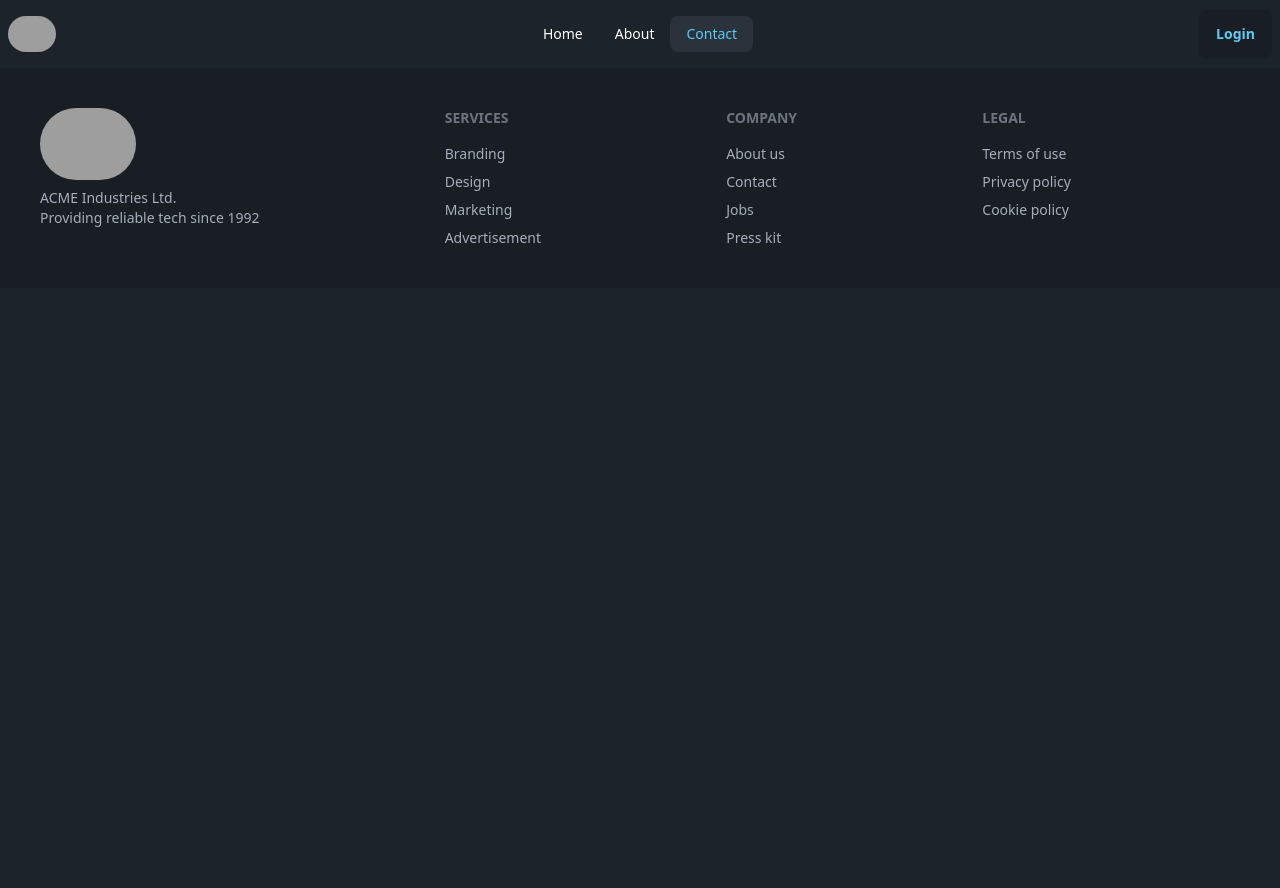
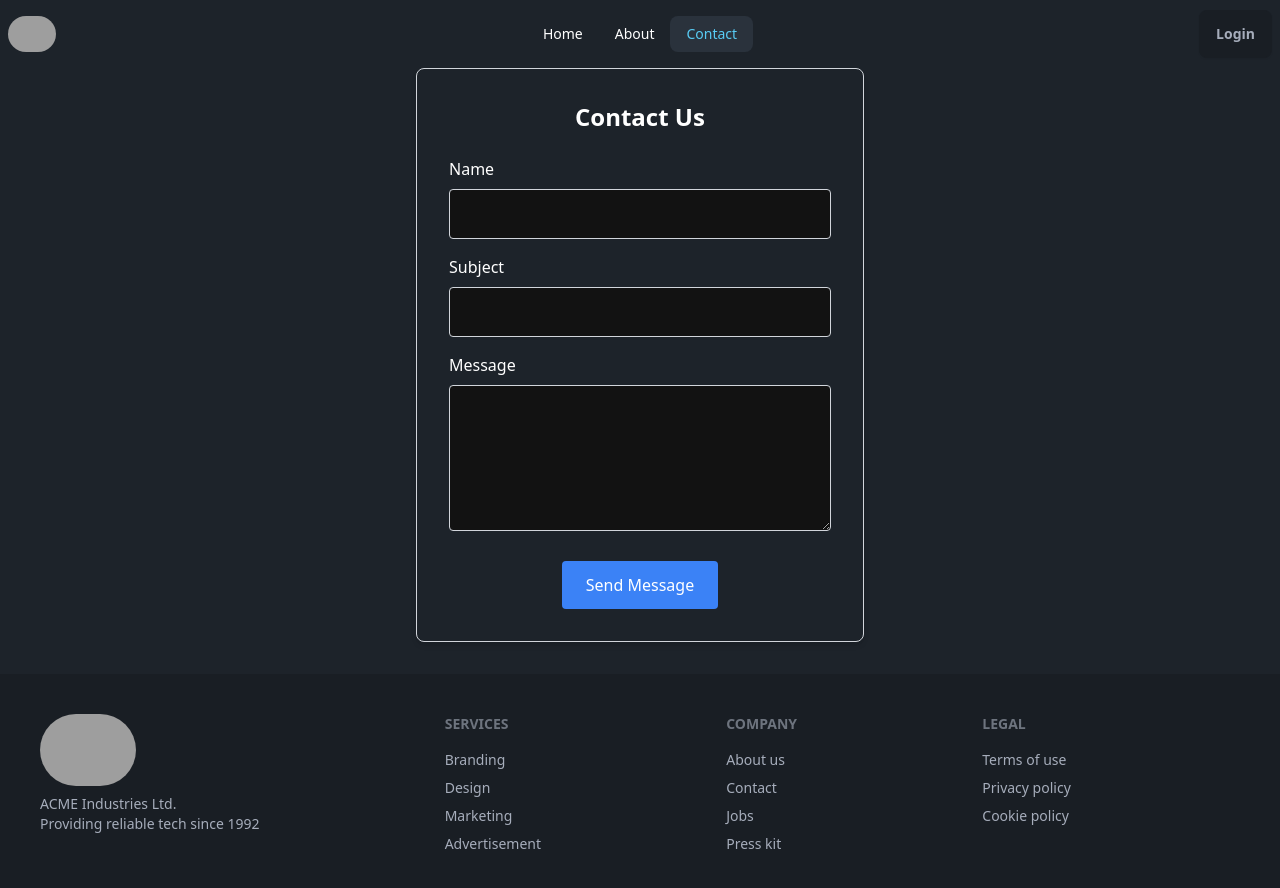
Before and after one commit to Reyad02/gadget-hunter, a React (Vite) app: page /contact in a window 1280 px wide. Shown: the top 888 px of the page. Before the commit the page ends 800 px from the top, so only its background shows below. Built offline with nearby package versions, Linux system fonts and the light colour scheme; no server answers; grey boxes are pictures that could not be loaded.

Commit message:
contact page done

```diff
--- a/package.json
+++ b/package.json
@@ -12,6 +12,7 @@
   "dependencies": {
     "axios": "^1.7.4",
     "emailjs": "^4.0.3",
+    "emailjs-com": "^3.2.0",
     "firebase": "^10.12.5",
     "localforage": "^1.10.0",
     "match-sorter": "^6.3.4",
--- a/src/Components/Navbar/Navbar.jsx
+++ b/src/Components/Navbar/Navbar.jsx
@@ -69,7 +69,7 @@ const Navbar = () => {
                     </ul>
                 </div>
                 <div className="navbar-end gap-8">
-                    {user ? <button className="btn text-[#58CCF5]" onClick={handleLogout}>Logout</button> : <Link to={"/login"} className="btn text-[#58CCF5]">Login</Link>}
+                    {user ? <button className="btn " onClick={handleLogout}>Logout</button> : <Link to={"/login"} className="btn ">Login</Link>}
                 </div>
             </div>
         </div>
--- a/src/Pages/Contact/Contact.jsx
+++ b/src/Pages/Contact/Contact.jsx
@@ -1,118 +1,86 @@
-// import { FaMapLocationDot } from "react-icons/fa6";
-// import { MdOutlineWifiCalling3 } from "react-icons/md";
-// import { MdOutlineMail } from "react-icons/md";
-// import { MapContainer, Marker, Popup, TileLayer, useMap } from 'react-leaflet'
-// import 'leaflet/dist/leaflet.css'; // Ensure you import the CSS
-// import { useRef } from 'react';
-// import emailjs from '@emailjs/browser';
-// import { Helmet } from "react-helmet-async";
-
-
-
-// const Contact = () => {
-//     const form = useRef();
-
-//     const sendEmail = (e) => {
-//         e.preventDefault();
-
-//         emailjs
-//             .sendForm(import.meta.env.VITE_SERVICE_ID, import.meta.env.VITE_TEMPLATE_ID, form.current, {
-//                 publicKey: import.meta.env.VITE_PUBLIC_KEY,
-//             })
-//             .then(
-//                 () => {
-//                     console.log('SUCCESS!');
-//                 },
-//                 (error) => {
-//                     console.log('FAILED...', error.text);
-//                 },
-//             );
-//     };
-//     return (
-//         <div>
-//             <Helmet>
-//                 <title>Ticket Pro - Contact</title>
-//             </Helmet>
-
-//             <div className="max-w-7xl mx-auto">
-//                 <div className="grid grid-cols-1 md:grid-cols-3 gap-10">
-//                     <div className="border rounded-md flex justify-between p-8 hover:border-green-700 hover:shadow-lg ">
-//                         <div className="text-4xl text-green-700 flex justify-center items-center">
-//                             <FaMapLocationDot></FaMapLocationDot>
-//                         </div>
-//                         <div className="space-y-2">
-//                             <h1 className="text-xl font-bold">Our Address</h1>
-//                             <p>Address : Bengla Road Suite Dhaka 1209</p>
-//                         </div>
-//                     </div>
-//                     <div className="border rounded-md flex justify-around p-8 hover:border-green-700 hover:shadow-lg ">
-//                         <div className="text-4xl text-green-700 flex justify-center items-center">
-//                             <MdOutlineWifiCalling3></MdOutlineWifiCalling3>
-//                         </div>
-//                         <div className="space-y-2">
-//                             <h1 className="text-xl font-bold">Call Us</h1>
-//                             <p>Address : +880 12354 81209</p>
-//                         </div>
-//                     </div>
-//                     <div className="border rounded-md flex justify-around p-8 hover:border-green-700 hover:shadow-lg ">
-//                         <div className="text-3xl text-green-700 flex justify-center items-center">
-//                             <MdOutlineMail></MdOutlineMail>
-//                         </div>
-//                         <div>
-//                             <h1 className="text-xl font-bold">Email Us</h1>
-//                             <p>example@gmail.com</p>
-//                         </div>
-//                     </div>
-//                 </div>
-
-//                 <div className="mt-10 flex justify-between">
-//                     <div className="flex-1">
-//                         <form ref={form} onSubmit={sendEmail}>
-//                             <div className="py-4 w-full flex items-center ">
-//                                 <label className="mr-2">Name</label>
-//                                 <input type="text" name="user_name" className="border w-[90%] p-1 rounded-sm shadow" />
-//                             </div>
-//                             <div className="py-4 w-full flex items-center ">
-//                                 <label className="mr-2">Email</label>
-//                                 <input type="email" name="user_email" className="border w-[90%] p-1 rounded-sm shadow" />
-//                             </div>
-//                             <div className="py-4 w-full flex items-center ">
-//                                 <label className="mr-2">Message</label>
-//                                 <textarea name="message" className="border w-[86%] rounded-sm shadow" />
-//                             </div>
-//                             <div className="flex justify-center">
-//                                 <input type="submit" value="Send" className="btn" />
-//                             </div>
-//                         </form>
-//                     </div>
-//                     <div className="flex-1">
-//                         <MapContainer center={[23.702973, 90.497445]} zoom={13} scrollWheelZoom={false} className="h-96 w-full">
-//                             <TileLayer
-//                                 attribution='&copy; <a href="https://www.openstreetmap.org/copyright">OpenStreetMap</a> contributors'
-//                                 url="https://{s}.tile.openstreetmap.org/{z}/{x}/{y}.png"
-//                             />
-//                             <Marker position={[23.702973, 90.497445]}>
-//                                 <Popup>
-//                                     A pretty CSS3 popup. <br /> Easily customizable.
-//                                 </Popup>
-//                             </Marker>
-//                         </MapContainer>
-//                     </div>
-//                 </div>
-//             </div>
-//         </div>
-//     );
-// };
-
-// export default Contact;
-import React from 'react';
+import { useState } from 'react';
+import emailjs from 'emailjs-com';
 
 const Contact = () => {
+    const [name, setName] = useState("");
+    const [subject, setSubject] = useState("");
+    const [message, setMessage] = useState("");
+
+    const [successMessage, setSuccessMessage] = useState('');
+    const [errorMessage, setErrorMessage] = useState('');
+
+    const handleSubmit = (e) => {
+        e.preventDefault();
+
+        emailjs.sendForm(import.meta.env.VITE_SERVICE_ID, import.meta.env.VITE_TEMPLATE_ID, e.target, import.meta.env.VITE_PUBLIC_KEY)
+            .then((result) => {
+                setSuccessMessage('Your message has been sent successfully!');
+                setErrorMessage('');
+                setName('');
+                setSubject('');
+                setMessage('');
+            }, (error) => {
+                setErrorMessage('There was an error sending your message. Please try again.');
+                setSuccessMessage('');
+            });
+    };
+
     return (
-        <div>
+        <div className="max-w-md mx-auto mb-8 p-8 border border-gray-300 rounded-lg shadow-md">
+            <h2 className="text-2xl font-bold mb-6 text-center text-white">Contact Us</h2>
 
+            <form onSubmit={handleSubmit}>
+                <div className="mb-4">
+                    <label htmlFor="name" className="block text-white font-medium mb-2">Name</label>
+                    <input
+                        type="text"
+                        id="name"
+                        name="name"
+                        value={name}
+                        onChange={(e) => setName(e.target.value)}
+                        required
+                        className="w-full p-3 border border-gray-300 rounded focus:outline-none focus:border-blue-500"
+                    />
+                </div>
+
+                <div className="mb-4">
+                    <label htmlFor="subject" className="block text-white font-medium mb-2">Subject</label>
+                    <input
+                        type="text"
+                        id="subject"
+                        name="subject"
+                        value={subject}
+                        onChange={(e) => setSubject(e.target.value)}
+                        required
+                        className="w-full p-3 border border-gray-300 rounded focus:outline-none focus:border-blue-500"
+                    />
+                </div>
+
+                <div className="mb-6">
+                    <label htmlFor="message" className="block text-white font-medium mb-2">Message</label>
+                    <textarea
+                        id="message"
+                        name="message"
+                        rows="5"
+                        value={message}
+                        onChange={(e) => setMessage(e.target.value)}
+                        required
+                        className="w-full p-3 border border-gray-300 rounded focus:outline-none focus:border-blue-500"
+                    ></textarea>
+                </div>
+
+                <div className="text-center">
+                    <button
+                        type="submit"
+                        className="bg-blue-500 text-white px-6 py-3 rounded font-medium hover:bg-blue-600 focus:outline-none focus:bg-blue-600"
+                    >
+                        Send Message
+                    </button>
+                </div>
+
+            </form>
         </div>
     );
-};
+}
 
 export default Contact;
```
Also changed, not shown: 1 other file (tests, documents, lock files or other folders).
